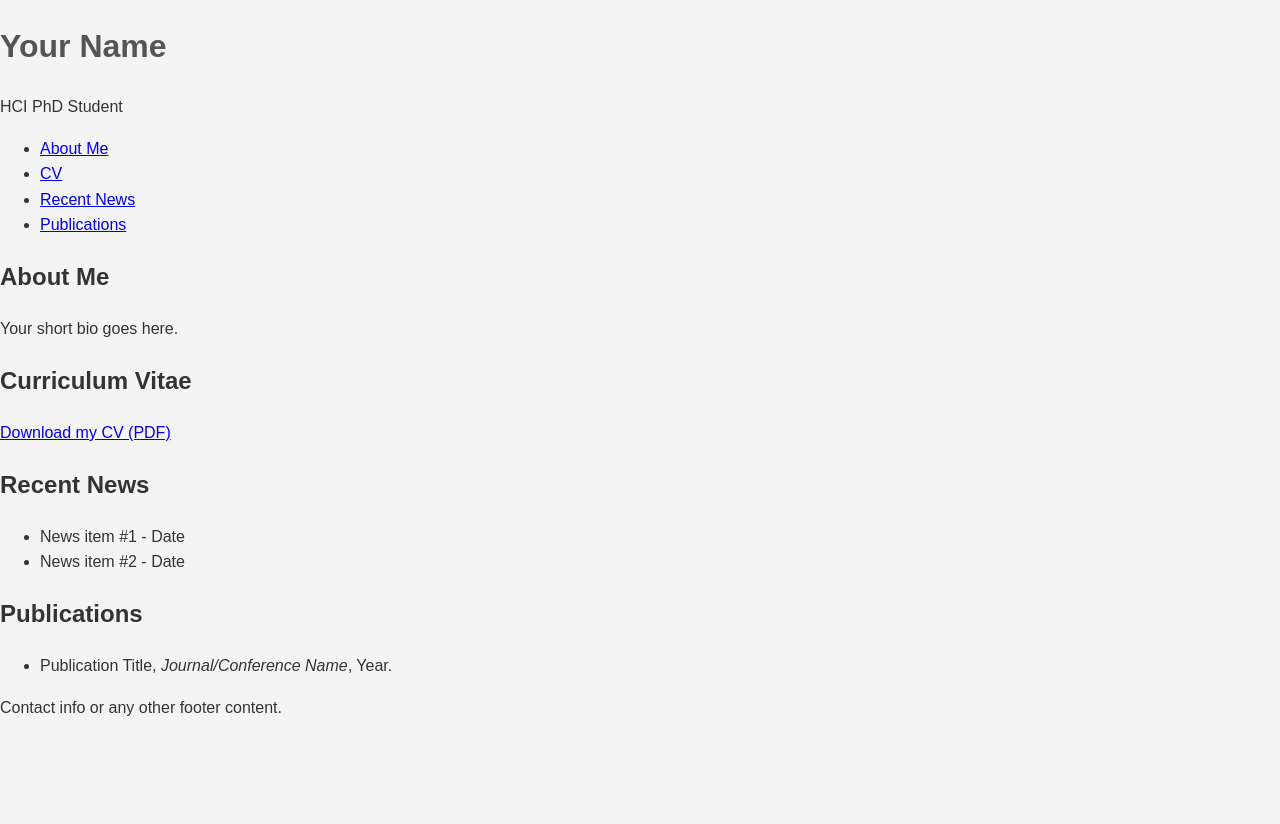
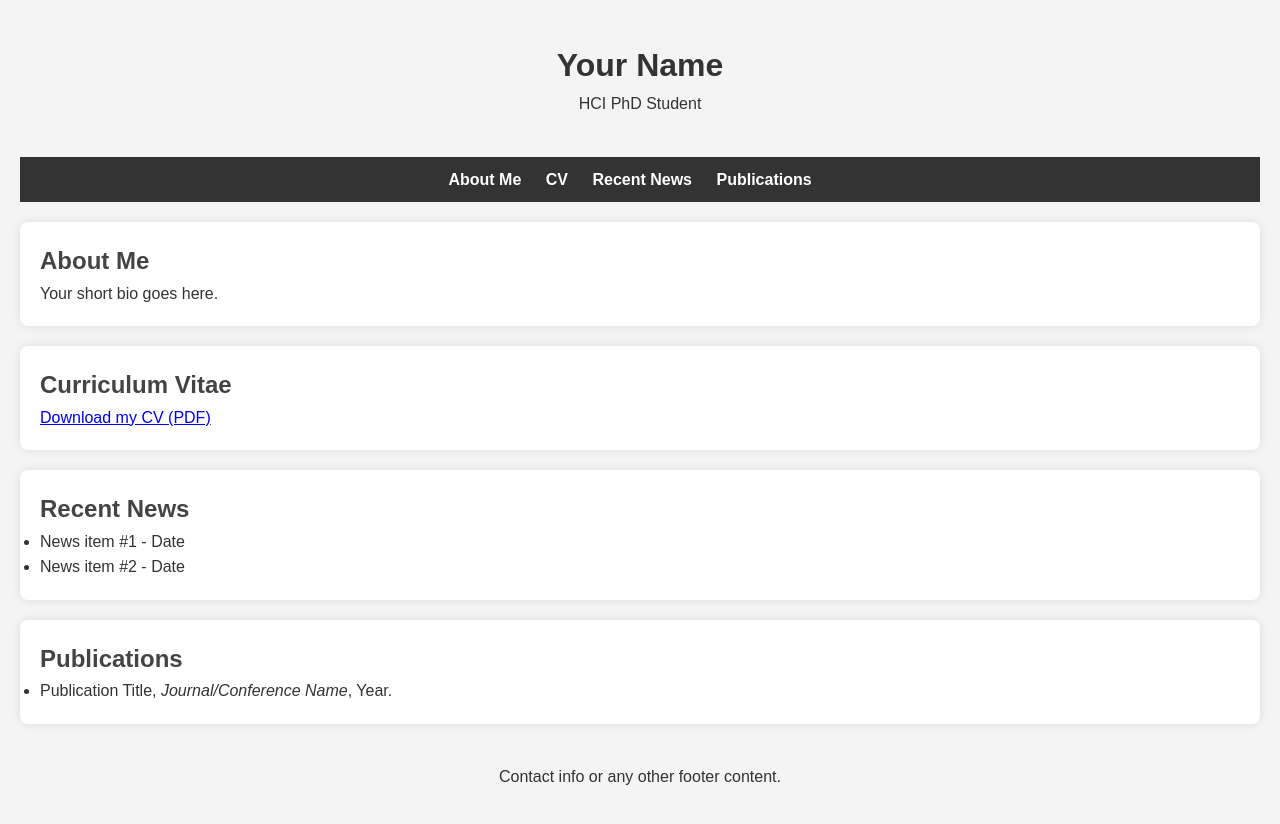
Before and after one commit to abelca/abelca-old-site, a plain HTML site: page index.html in a window 1280 px wide. Before the commit the page ends 800 px from the top, so only its background shows below. Drawn offline with Linux system fonts and the light colour scheme.

Commit message:
Update styles.css

```diff
--- a/styles.css
+++ b/styles.css
@@ -1,12 +1,65 @@
-body {
-    font-family: Arial, sans-serif;
-    line-height: 1.6;
+/* Basic Reset */
+* {
     margin: 0;
     padding: 0;
-    background-color: #f4f4f4;
-    color: #333333;
+    box-sizing: border-box;
 }
 
-h1 {
-    color: #555555;
+body {
+    font-family: 'Arial', sans-serif;
+    line-height: 1.6;
+    padding: 20px;
+    background-color: #f4f4f4;
+    color: #333;
 }
+
+header, nav, section, footer {
+    margin-bottom: 20px;
+}
+
+header {
+    text-align: center;
+    padding: 20px 0;
+}
+
+nav ul {
+    list-style: none;
+    background-color: #333;
+    text-align: center;
+    padding: 10px 0;
+}
+
+nav ul li {
+    display: inline;
+    margin-right: 20px;
+}
+
+nav ul li a {
+    text-decoration: none;
+    color: #fff;
+    font-weight: bold;
+}
+
+section {
+    background: #fff;
+    padding: 20px;
+    border-radius: 8px;
+    box-shadow: 0 0 10px rgba(0, 0, 0, 0.1);
+}
+
+h2 {
+    color: #444;
+}
+
+footer {
+    text-align: center;
+    padding: 20px 0;
+}
+
+/* You might want to add media queries to ensure responsiveness on mobile devices */
+@media (max-width: 768px) {
+    nav ul li {
+        display: block;
+        margin-bottom: 10px;
+    }
+}
```
